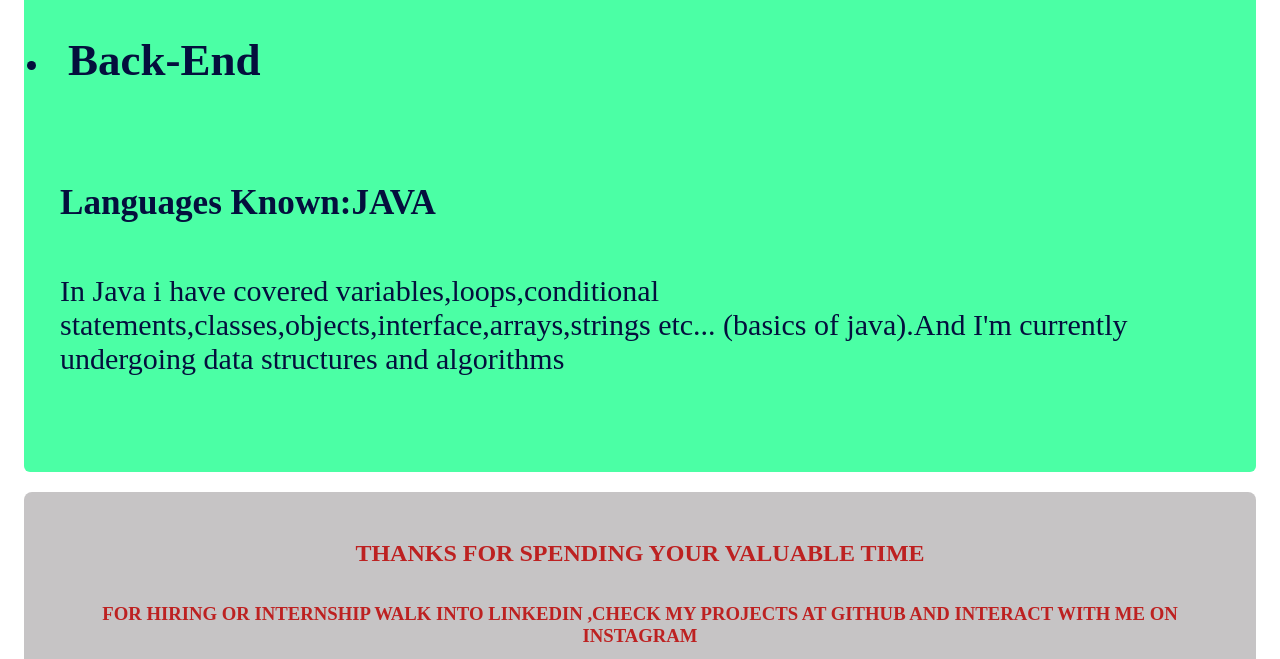
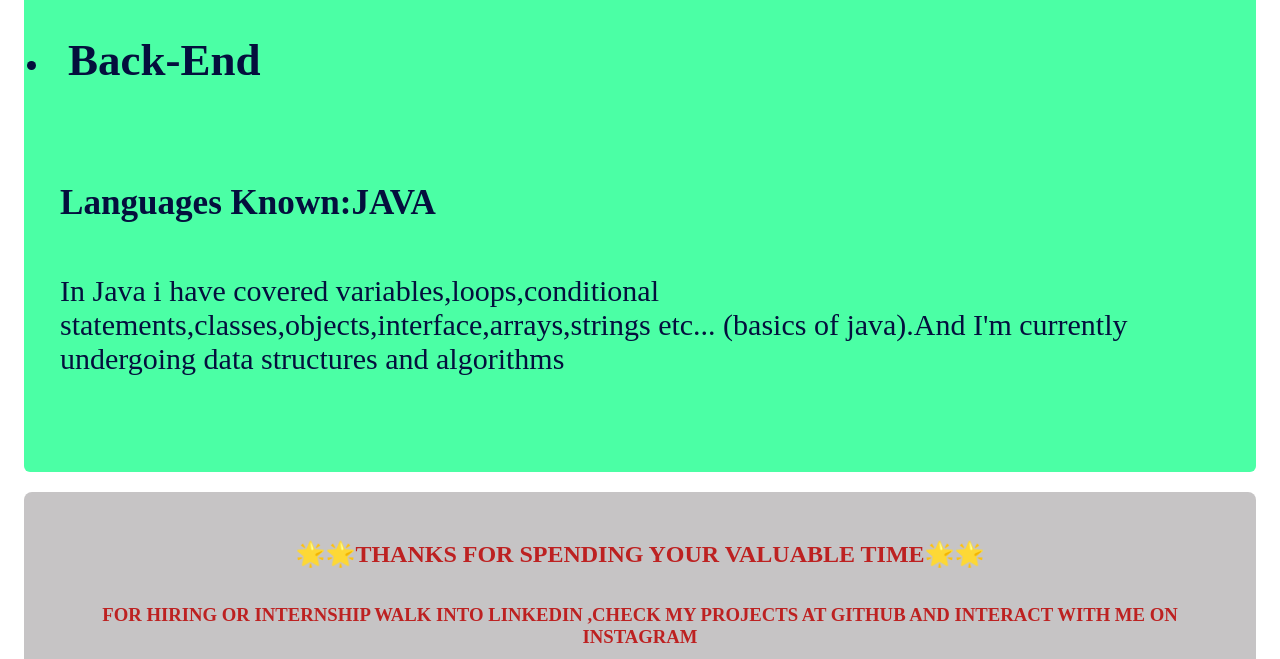
Before and after one commit to GOKUL-A-N/cv, a plain HTML site: page index.html in a window 1280 px wide. Shown: the part 2435-3094 px from the top of the page. Drawn offline with Linux system fonts and the light colour scheme.

Commit message:
Update index.html

```diff
--- a/index.html
+++ b/index.html
@@ -53,7 +53,7 @@
         </ul>
     </section>
     <footer id="contact">
-        <h2>THANKS FOR SPENDING YOUR VALUABLE TIME</h2>
+        <h2>🌟🌟THANKS FOR SPENDING YOUR VALUABLE TIME🌟🌟</h2>
         <h3>FOR HIRING OR INTERNSHIP WALK INTO LINKEDIN ,CHECK MY PROJECTS AT GITHUB AND INTERACT WITH ME ON INSTAGRAM</h3>
         <div>
             <a href="https://www.instagram.com/_game._.changer007/" target="_blank"><i class="fa-brands fa-instagram"></i></a>
```
